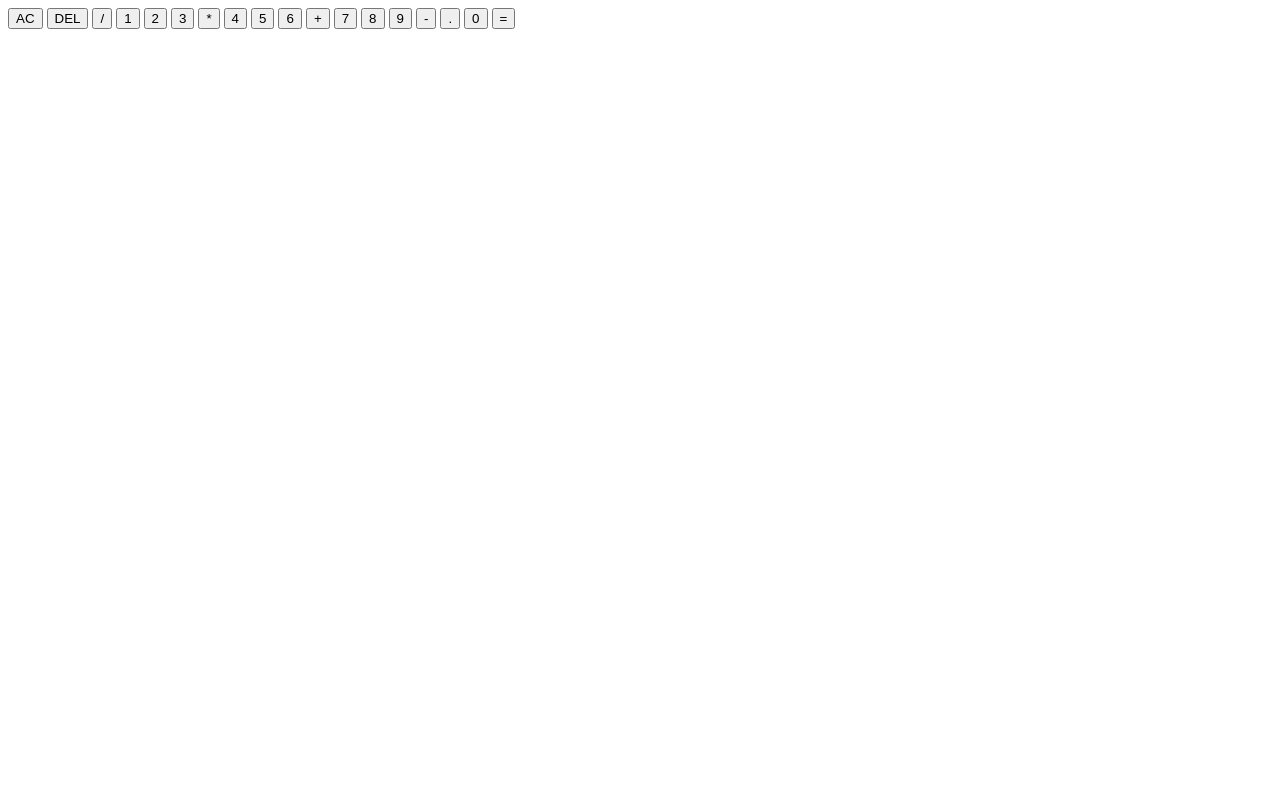
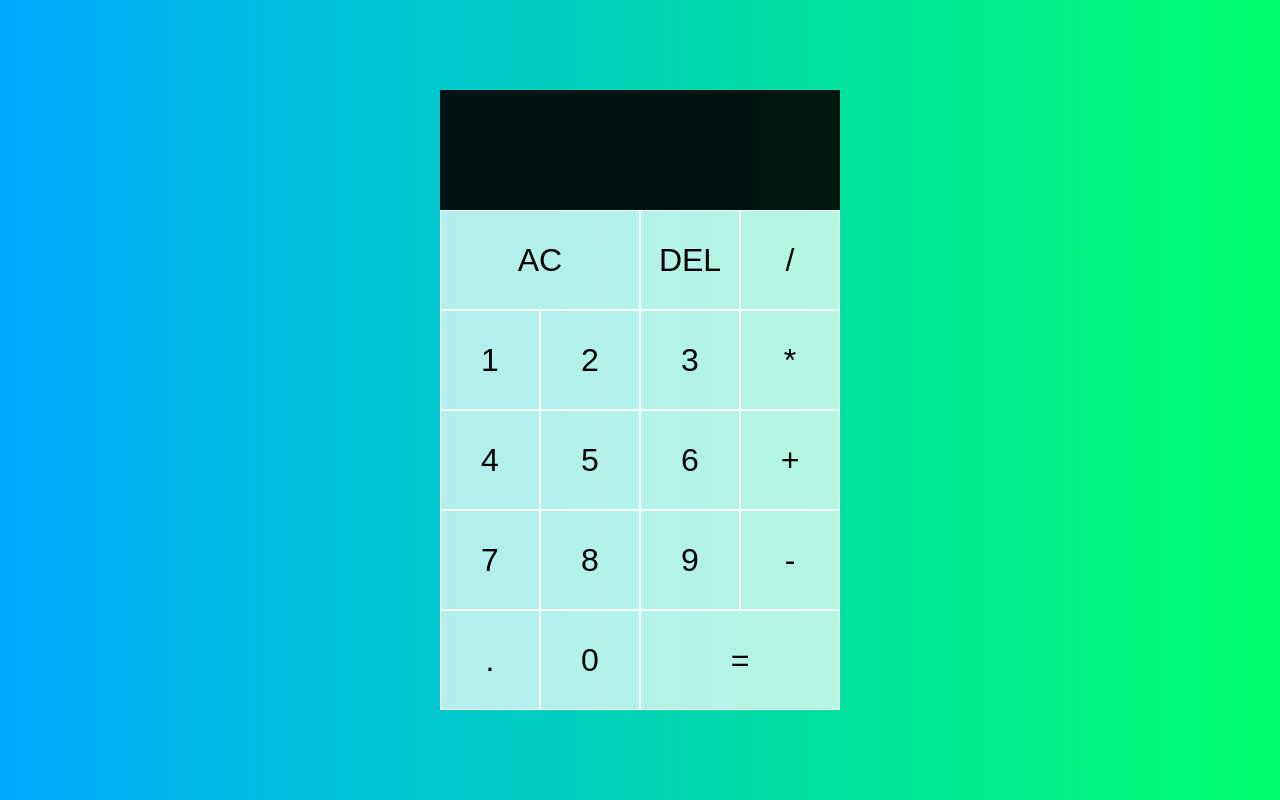
Before and after one commit to IrbisKronos/IrbisKronos-calculator-only-js, a plain HTML site: page index.html in a window 1280 px wide. Drawn offline with Linux system fonts and the light colour scheme.

Commit message:
JS in progress

```diff
--- a/index.html
+++ b/index.html
@@ -13,27 +13,27 @@
 <body>
    <div class="calculator-grid">
       <div class="output">
-         <div class="previous-output"></div>
-         <div class="current-output"></div>
+         <div data-previous-operand class="previous-output"></div>
+         <div data-current-operand class="current-output"></div>
       </div>
-      <button class="duble-size">AC</button>
-      <button>DEL</button>
-      <button>/</button>
-      <button>1</button>
-      <button>2</button>
-      <button>3</button>
-      <button>*</button>
-      <button>4</button>
-      <button>5</button>
-      <button>6</button>
-      <button>+</button>
-      <button>7</button>
-      <button>8</button>
-      <button>9</button>
-      <button>-</button>
-      <button>.</button>
-      <button>0</button>
-      <button class="duble-size">=</button>
+      <button data-all-clear class="double-size">AC</button>
+      <button data-delete>DEL</button>
+      <button data-operation>/</button>
+      <button data-number>1</button>
+      <button data-number>2</button>
+      <button data-number>3</button>
+      <button data-operation>*</button>
+      <button data-number>4</button>
+      <button data-number>5</button>
+      <button data-number>6</button>
+      <button data-operation>+</button>
+      <button data-number>7</button>
+      <button data-number>8</button>
+      <button data-number>9</button>
+      <button data-operation>-</button>
+      <button data-number>.</button>
+      <button data-number>0</button>
+      <button data-equals class="double-size">=</button>
    </div>
 </body>
 
--- a/script.js
+++ b/script.js
@@ -0,0 +1,54 @@
+class Calculator {
+    constructor(previousOperandTextElement, currentOperandTextElement) {
+        this.previousOperandTextElement = previousOperandTextElement;
+        this.currentOperandTextElement = currentOperandTextElement;
+        this.clear();
+    }
+
+    clear() {
+        this.currentOperand = '';
+        this.previousOperand = '';
+        this.operation = undefined;
+    }
+
+    delete() {
+    }
+
+    appendNumber(number) {
+        if (number === '.' && this.currentOperand.includes('.')) return;
+        this.currentOperand = this.currentOperand.toString() + number.toString();
+    }
+
+    chooseOperation(operation) {}
+
+    compute() {}
+
+    updateDisplay() {
+        this.currentOperandTextElement.innerText = this.currentOperand;
+    }
+
+}
+
+const numberButtons = document.querySelectorAll('[data-number]');
+const operationButtons = document.querySelectorAll('[data-operation]');
+const equalsButton = document.querySelector('[data-equals]');
+const deleteButton = document.querySelector('[data-delete]');
+const allClearButton = document.querySelector('[data-all-clear]');
+const previousOperandTextElement = document.querySelector('[data-previous-operand]');
+const currentOperandTextElement = document.querySelector('[data-current-operand]');
+
+const calculator = new Calculator(previousOperandTextElement, currentOperandTextElement);
+
+numberButtons.forEach(button => {
+    button.addEventListener('click', () => {
+        calculator.appendNumber(button.innerText);
+        calculator.updateDisplay();
+    })
+})
+
+operationButtons.forEach(button => {
+    button.addEventListener('click', () => {
+        calculator.chooseOperation(button.innerText);
+        calculator.updateDisplay();
+    })
+})
--- a/styles.css
+++ b/styles.css
@@ -0,0 +1,58 @@
+*,
+*::before,
+*::after {
+   box-sizing: border-box;
+   font-family: Gotham Rounded, sans-serif;
+   font-weight: normal;
+}
+
+body {
+   padding: 0;
+   margin: 0;
+   background: linear-gradient(to right, #00AAFF, #00FF6C);
+}
+.calculator-grid {
+   display: grid;
+   grid-template-columns: repeat(4, 100px);
+   grid-template-rows: minmax(120px, auto) repeat(5, 100px);
+   justify-content: center;
+   align-content: center;
+   min-height: 100vh;
+}
+
+.calculator-grid > button {
+   border: 1px solid #fff;
+   background: rgba(255, 255, 255, 0.7);
+   font-size: 2rem;
+   cursor: pointer;
+}
+
+.calculator-grid > button:hover {
+   background: rgba(255, 255, 255, 0.9);
+}
+
+.double-size {
+   grid-column: span 2;
+}
+ .output {
+    grid-column: 1 / -1;
+    background: rgba(0, 0, 0, 0.9);
+    color: #fff;
+    font-size: 2rem;
+    padding: 10px;
+    display: flex;
+    align-items: flex-end;
+    justify-content: space-around;
+    flex-direction: column;
+    word-wrap: break-word;
+    word-break: break-all;
+ }
+ .output .previous-output {
+    font-size: 1.5rem;
+    color: rgba(255, 255, 255, 0.75);
+ }
+
+.output .current-output {
+   font-size: 2.5rem;
+   color: rgba(255, 255, 255, 0.75);
+}
```
